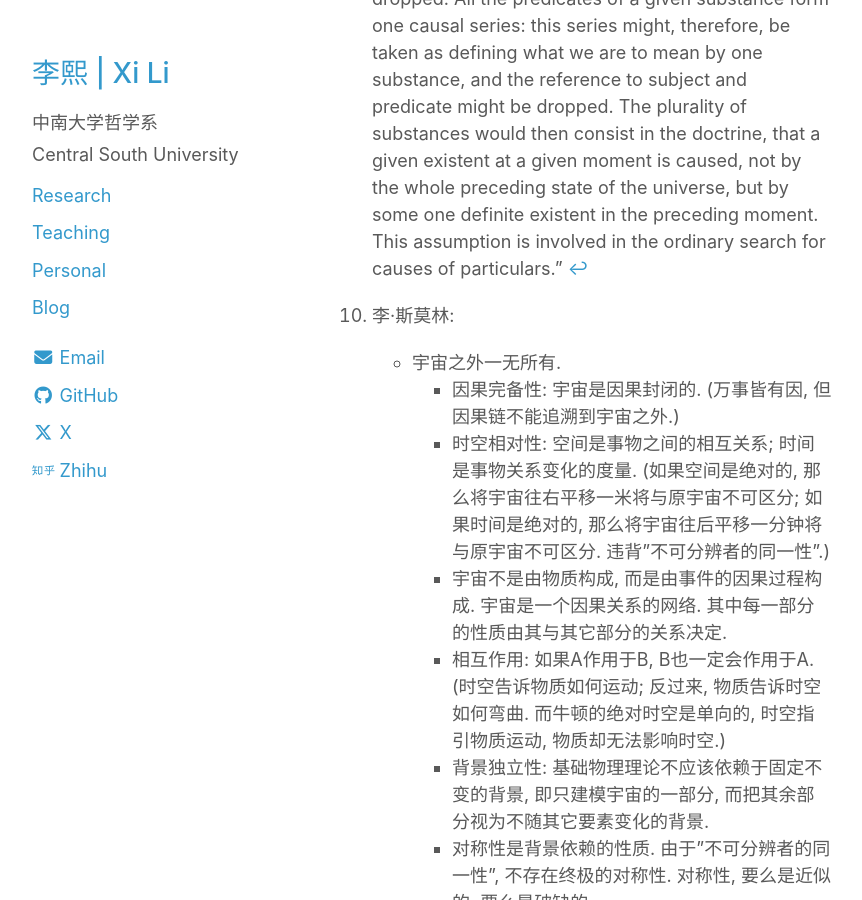
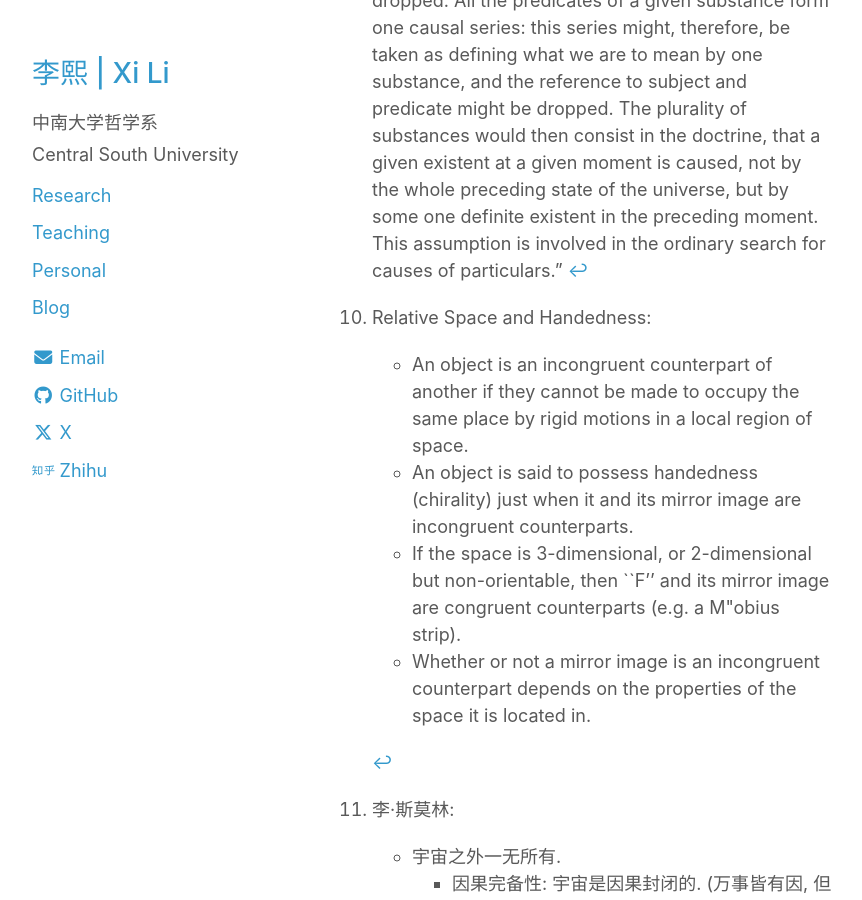
Before and after one commit to rickylixi/rickylixi.github.io, a Jekyll site: the page built from _posts/2025-10-08-leibniz-quotes.md, in a window 1280 px wide and 900 px high, scrolled down 52276 px. Shown: the whole window, without its empty margins (26-888 px from the left). Built offline with Jekyll 4.4.1, drawn with Linux system fonts in a browser that asks for light colours; comment, search, counter and statistics services are not loaded; some of the changed lines change nothing that is shown; some of the changed text lies outside the part shown.

Commit message:
Update 2025-10-08-leibniz-quotes.md

```diff
--- a/_posts/2025-10-08-leibniz-quotes.md
+++ b/_posts/2025-10-08-leibniz-quotes.md
@@ -694,7 +694,7 @@ easier.
 > "Space and time taken together constitute the order of possibilities
 > of one entire universe, so that these orders---space and time, that
 > is---relate not only to what actually is but also to anything that
-> could be put in its place."
+> could be put in its place."[^10]
 >
 > "I hold space to be something merely relative, as time is, that I hold
 > space to be an order of coexistences, just as time is an order of
@@ -722,7 +722,7 @@ easier.
 > reality of space in itself. But in truth the one would exactly be the
 > same thing as the other, they being absolutely indiscernible; and
 > consequently there is no room to enquire after a reason of the
-> preference of the one to the other."[^10]
+> preference of the one to the other."[^11]
 >
 > "The case is the same with respect to time....The same argument proves
 > that instants, considered without the things, are nothing at all; and
@@ -890,7 +890,7 @@ easier.
 >
 > "If in a series of cases the inputs approach each other continuously
 > and eventually become the same, the consequences or outcomes must do
-> so also."[^11]
+> so also."[^12]
 
 
 > "Every particle in the universe contains a world of an infinity of
@@ -1258,7 +1258,7 @@ easier.
 > most perfect which resolve the thing into simple primitive notions
 > understood in themselves. Such knowledge I usually call adequate or
 > intuitive, for, if there were any inconsistency, it would appear here
-> at once, since no further resolution can take place.[^12]"
+> at once, since no further resolution can take place.[^13]"
 >
 > "A true contingent proposition cannot be reduced to identical
 > propositions, but is proved by showing that if the analysis is
@@ -1295,7 +1295,7 @@ easier.
 > experiments, so that useful inductions can be made from them, causes
 > discovered, and general truths and postulates set up....Our human
 > knowledge of nature seems to me at present like a shop well provided
-> with all kinds of wares but without any order or inventory.[^13]"
+> with all kinds of wares but without any order or inventory.[^14]"
 >
 > "Since the **senses and inductions** can never teach us perfectly
 > universal truths, nor what is absolutely necessary, but only what is,
@@ -1320,7 +1320,7 @@ easier.
 > just as if neither we nor others had discovered anything before. It is
 > more important to establish syntheses, because this work is of
 > permanent value, while we often do work that has already been done in
-> beginning the analysis of a particular problem.[^14]"
+> beginning the analysis of a particular problem.[^15]"
 
 
 > "Since all **belief** consists in memory of past life, of proofs or of
@@ -1333,7 +1333,7 @@ easier.
 > ideas and truths are innate in us---as inclinations, dispositions,
 > tendencies, or natural potentialities, and not as actual thinkings,
 > though these potentialities are always accompanied by certain actual
-> thinkings, often insensible ones, which correspond to them.[^15]"
+> thinkings, often insensible ones, which correspond to them.[^16]"
 >
 > "I have always been, as I still am, in favour of the **innate idea**
 > of God ...and consequently of other innate ideas, which cannot come to
@@ -1396,7 +1396,7 @@ easier.
 > in order to let reasons be pondered too, it will provide a sort of
 > statics. Even probabilities are subject to reckoning and proof, since
 > it is always possible to estimate, from the given circumstances, what
-> will more probably happen.[^16]"
+> will more probably happen.[^17]"
 >
 > "But we must go further than words! Since the admirable connection of
 > things makes it most difficult to give the characteristic numbers of a
@@ -1499,7 +1499,7 @@ easier.
 > reasons in favour of one or the other in some important deliberation.
 > Thus when there are not enough given conditions to demonstrate
 > certainty, the subject being merely probable, one can always give at
-> least demonstrations concerning the probability itself.[^17]"
+> least demonstrations concerning the probability itself.[^18]"
 >
 > "If demonstration shows the connection of ideas, probability is
 > nothing else than the appearance of this connection based upon proofs
@@ -1529,12 +1529,12 @@ easier.
 > better advantage in games than in the most serious matters."
 >
 > "Given any number of points, an infinite number of curves can be found
-> passing through them.[^18] Thus, I show the following: I postulate
+> passing through them.[^19] Thus, I show the following: I postulate
 > (and this can be demonstrated) that given any number of points, some
 > regular curve can be found passing through these points....It may be
 > added that, although a perfect estimation cannot be had empirically,
 > an empirical estimate would nonetheless be useful and sufficient in
-> practice.[^19]"
+> practice.[^20]"
 >
 > "The art of conjecture is founded on what is more or less easy, or
 > rather more or less feasible, for the Latin *facilis* (easy), derived
@@ -1544,7 +1544,7 @@ easier.
 > reasons....It could be said that what happens more or less often is
 > also more or less feasible in the present state of affairs, putting
 > all the considerations together that have to combine to bring about
-> the production of a fact.[^20]"
+> the production of a fact.[^21]"
 >
 > "I prefer to maintain that it is always grounded in likelihood or in
 > conformity with the truth; and the testimony of another is also a
@@ -1568,7 +1568,7 @@ easier.
 > medicine, things in which it is necessary to give one part to science
 > and the other to fortune....It is thence that it is necessary to unite
 > certain consequences to those that one evaluates by probability and
-> verisimilitude."[^21]
+> verisimilitude."[^22]
 
 
 > "All magnitudes being infinitely divisible, there is none so small but
@@ -1586,7 +1586,7 @@ easier.
 > "The idea of the infinite is not formed by extension of finite ideas."
 >
 > "It is found that the rules of the finite succeed in the
-> infinite."[^22]
+> infinite."[^23]
 >
 > "It is not necessary to make mathematical analysis depend upon
 > metaphysical controversies, nor to make sure that there are in nature
@@ -1673,7 +1673,7 @@ easier.
 > happened for the best. For it is one of the eternal laws of nature
 > that we shall enjoy the perfection of things and the pleasure which
 > results from it, only in the measure of our knowledge, our good will,
-> and our contribution to this perfection.[^23]"
+> and our contribution to this perfection.[^24]"
 >
 > "Wisdom is the science of happiness or of the means of attaining the
 > lasting contentment which consists in the continual achievement of a
@@ -1755,10 +1755,10 @@ easier.
 > increase of his perfection."
 >
 > "When God chooses, it is through his knowledge of the best; when man
-> does so, it will be the alternative which has struck him the most.[^24]"
+> does so, it will be the alternative which has struck him the most.[^25]"
 >
 > "Two hypotheses can be formed, one that nature is always equally
-> perfect, the other that it always increases in perfection.[^25]"
+> perfect, the other that it always increases in perfection.[^26]"
 >
 > "To employ the art of consequences, we need an art of bringing things
 > to mind, another of estimating probabilities and, in addition,
@@ -2011,7 +2011,13 @@ easier.
     preceding moment. This assumption is involved in the ordinary search
     for causes of particulars."
 
-[^10]: 李·斯莫林:
+[^10]: Relative Space and Handedness:
+	- An object is an incongruent counterpart of another if they cannot be made to occupy the same place by rigid motions in a local region of space.
+	- An object is said to possess handedness (chirality) just when it and its mirror image are incongruent counterparts.
+	- If the space is 3-dimensional, or 2-dimensional but non-orientable, then ``F'' and its mirror image are congruent counterparts (e.g. a M\"obius strip).
+	- Whether or not a mirror image is an incongruent counterpart depends on the properties of the space it is located in.
+
+[^11]: 李·斯莫林:
 
      - 宇宙之外一无所有.
          - 因果完备性: 宇宙是因果封闭的. (万事皆有因, 但因果链不能追溯到宇宙之外.)
@@ -2026,26 +2032,26 @@ easier.
          - 观察者只能观测到宇宙的部分信息. 未来的观察者可以看到更多信息.
          - 逻辑与观察者有关. 不能假定每个陈述非真即假. 至少有三类: 一类可判断为真, 一类可判断为假, 一类无法判断.
 
-[^11]: Continuity:
+[^12]: Continuity:
     $$\forall x\in I\forall\varepsilon>0\exists\delta>0\forall y\in I \big(|x-y|<\delta\to|f(x)-f(y)|<\varepsilon\big)$$
     $$\textcolor{gray}{\forall (x_n)_{n\in\mathbb{N}}\subset I: \lim\limits_{n\to\infty}f(x_n)=f(\lim\limits_{n\to\infty}x_n)}$$
 
-[^12]: *On Universal Synthesis and Analysis, or the Art of Discovery and
-    Judgment.*
-
 [^13]: *On Universal Synthesis and Analysis, or the Art of Discovery and
     Judgment.*
 
 [^14]: *On Universal Synthesis and Analysis, or the Art of Discovery and
     Judgment.*
 
-[^15]: *New Essays on Human Understanding.*
-
-[^16]: *On the General Characteristic.*
-
-[^17]: *Letters to Nicolas Remond.*
-
-[^18]: Jacob Bernoulli: "It is nevertheless known that there are levels
+[^15]: *On Universal Synthesis and Analysis, or the Art of Discovery and
+    Judgment.*
+
+[^16]: *New Essays on Human Understanding.*
+
+[^17]: *On the General Characteristic.*
+
+[^18]: *Letters to Nicolas Remond.*
+
+[^19]: Jacob Bernoulli: "It is nevertheless known that there are levels
     in infinity, and that the ratio of one infinity to another infinity
     is still a finite number, and can be expressed either precisely or
     sufficiently precisely for practical use....If five points have been
@@ -2063,24 +2069,24 @@ easier.
     correct to me, since we see everywhere that nature follows the
     simplest paths."
 
-[^19]: *Gottfried Leibniz and Jacob Bernoulli---Correspondence Regarding
+[^20]: *Gottfried Leibniz and Jacob Bernoulli---Correspondence Regarding
     the Art of Conjecturing.*
 
-[^20]: *Letter to Louis Bourguet.* in: *Die philophischen schriften von
+[^21]: *Letter to Louis Bourguet.* in: *Die philophischen schriften von
     Gottfried Wilheim Leibniz, vol. III C. I. Gerhardt (ed) pp 564-570.*
 
-[^21]: *Notes on Some Games and Principally on the Chinese Game, on the
+[^22]: *Notes on Some Games and Principally on the Chinese Game, on the
     Difference of the Game of Chess from the Littler Robbers, and on a
     New Kind of Naval Game.*
 
-[^22]: Transfer Principle: A map from a standard model to a non-standard
+[^23]: Transfer Principle: A map from a standard model to a non-standard
     model is an elementary embedding.
 
-[^23]: *On Wisdom.*
-
-[^24]: 莱布尼茨: "遵循事物的本性, 而非其他人的榜样."
+[^24]: *On Wisdom.*
+
+[^25]: 莱布尼茨: "遵循事物的本性, 而非其他人的榜样."
 
 	Matsuo Basho: "Do not seek to follow in the footsteps of the wise; seek what they sought."
 
-[^25]: *Letter to Louis Bourguet.* in: *The Shorter Leibniz Texts: A
+[^26]: *Letter to Louis Bourguet.* in: *The Shorter Leibniz Texts: A
     Collection of New Translations.*
```
